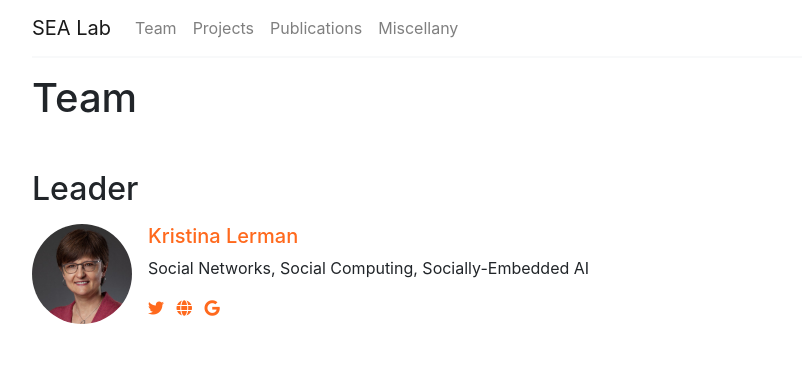
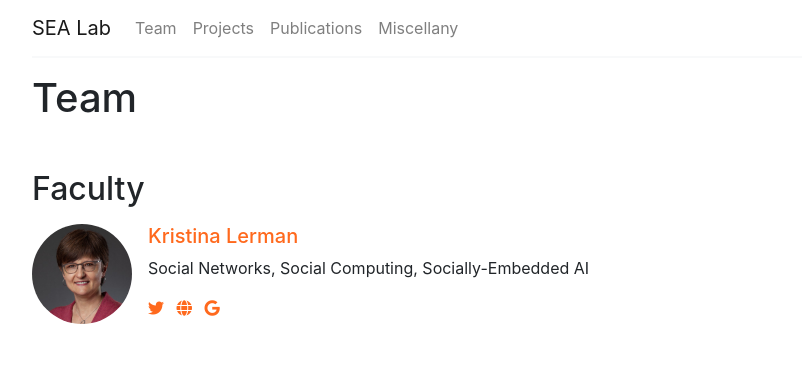
Before and after one commit to lermanlab/lermanlab.github.io, a Jekyll site: the page built from _pages/team/index.html, in a window 1280 px wide and 900 px high. Shown: the top 366 px of the window, without its empty margins (223-1030 px from the left). Built offline with Jekyll 4.4.1, drawn with Linux system fonts in a browser that asks for light colours.

Commit message:
Update index.html

```diff
--- a/_pages/team/index.html
+++ b/_pages/team/index.html
@@ -5,7 +5,7 @@ permalink: /team/
 ---
 
 <!-- Staff -->
-<h2 class="mb-3"><a id="staff"></a>Leader</h2>
+<h2 class="mb-3"><a id="staff"></a>Faculty</h2>
 
 {% assign members = site.posts | where: 'category', 'staff' | sort: 'date' %}
 <ul class="list-unstyled">
```
